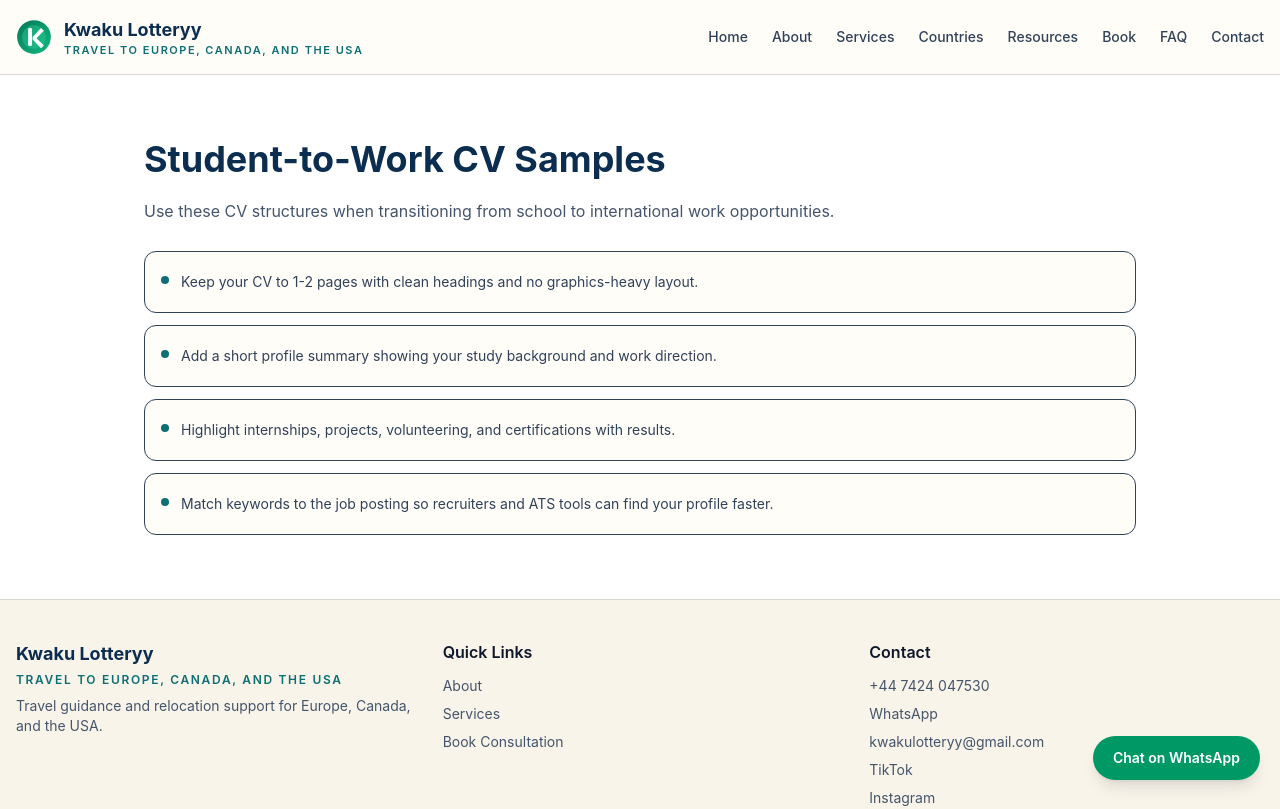
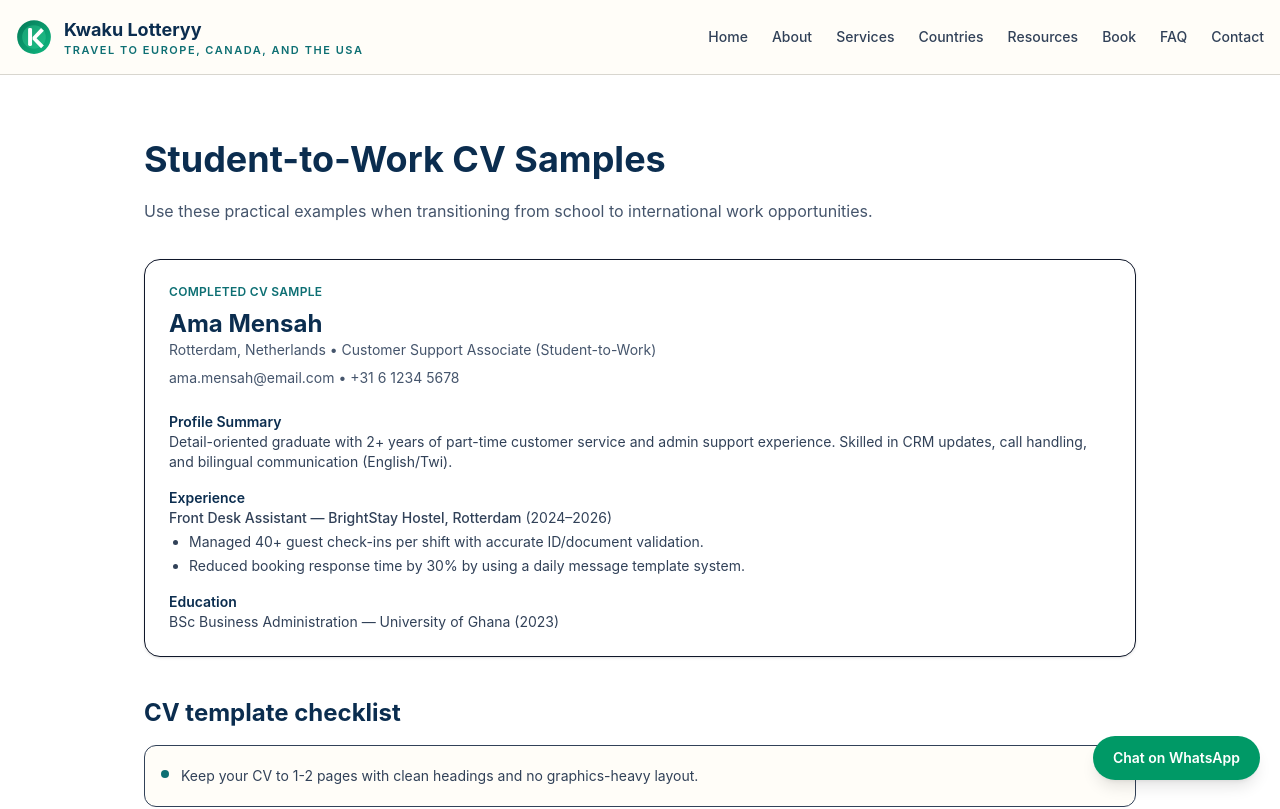
Before and after one commit to learngermanghana/kwakuasamoah, a Next.js app: page /resources/cv in a window 1280 px wide. Shown: the top 809 px of the page. Built offline with nearby package versions, Linux system fonts and the light colour scheme.

Commit message:
Enhance resources with practical samples and realistic testimonials

```diff
--- a/src/app/page.tsx
+++ b/src/app/page.tsx
@@ -137,16 +137,16 @@ export default async function HomePage() {
           </div>
           <div className="mt-8 grid gap-6 md:grid-cols-3">
             <blockquote className="rounded-2xl bg-white p-6 shadow-sm">
-              <p className="text-slate-700">“I got clear steps for my study route and avoided costly mistakes.”</p>
-              <footer className="mt-3 text-sm font-semibold text-slate-600">Ama — Netherlands</footer>
+              <p className="text-slate-700">“I got a clear step-by-step study route, and it helped me avoid expensive mistakes in my first application.”</p>
+              <footer className="mt-3 text-sm font-semibold text-slate-600">Ama O. — Netherlands (Master&apos;s applicant)</footer>
             </blockquote>
             <blockquote className="rounded-2xl bg-white p-6 shadow-sm">
-              <p className="text-slate-700">“The consultation made my Canada visitor planning straightforward.”</p>
-              <footer className="mt-3 text-sm font-semibold text-slate-600">Kojo — Canada</footer>
+              <p className="text-slate-700">“The consultation broke down my Canada visitor plan into simple actions, from documents to interview prep.”</p>
+              <footer className="mt-3 text-sm font-semibold text-slate-600">Kojo A. — Canada visitor applicant</footer>
             </blockquote>
             <blockquote className="rounded-2xl bg-white p-6 shadow-sm">
-              <p className="text-slate-700">“Very responsive on WhatsApp and practical with document prep.”</p>
-              <footer className="mt-3 text-sm font-semibold text-slate-600">Abena — USA</footer>
+              <p className="text-slate-700">“They were very responsive on WhatsApp and practical with my document preparation timeline.”</p>
+              <footer className="mt-3 text-sm font-semibold text-slate-600">Abena K. — USA relocation applicant</footer>
             </blockquote>
           </div>
         </div>
--- a/src/app/resources/cover-letter/page.tsx
+++ b/src/app/resources/cover-letter/page.tsx
@@ -10,9 +10,28 @@ export default function CoverLetterResourcesPage() {
     <section className="mx-auto max-w-5xl px-4 py-16">
       <h1 className="text-4xl font-bold text-[#0b2d4f]">Job Cover Letter Samples</h1>
       <p className="mt-4 max-w-3xl leading-8 text-slate-600">
-        Cover letter examples to explain why you are a strong match for a role abroad.
+        Realistic sample language you can adapt for job applications abroad.
       </p>
-      <ul className="mt-6 space-y-3 text-sm leading-7 text-slate-700">
+
+      <article className="mt-8 rounded-2xl border bg-white p-6 shadow-sm text-sm leading-7 text-slate-700">
+        <p>May 3, 2026</p>
+        <p className="mt-3">Hiring Manager<br />Maple Guest Services<br />Toronto, Canada</p>
+        <p className="mt-4">Dear Hiring Manager,</p>
+        <p className="mt-3">
+          I am applying for the Customer Service Representative role. I recently completed my business studies and have practical front-desk experience supporting international guests in fast-paced environments.
+        </p>
+        <p className="mt-3">
+          In my current role, I manage high-volume check-ins, resolve booking issues, and maintain accurate records in CRM tools. I consistently receive positive feedback for clear communication and calm problem-solving, especially during peak travel periods.
+        </p>
+        <p className="mt-3">
+          I am ready to relocate, available for shift schedules, and committed to representing your brand with professionalism. I would welcome the opportunity to discuss how I can contribute to your team.
+        </p>
+        <p className="mt-3">Thank you for your time and consideration.</p>
+        <p className="mt-3">Sincerely,<br />Ama Mensah</p>
+      </article>
+
+      <h2 className="mt-10 text-2xl font-bold text-[#0b2d4f]">Cover letter template checklist</h2>
+      <ul className="mt-4 space-y-3 text-sm leading-7 text-slate-700">
         {coverLetterTips.map((tip) => (
           <li key={tip} className="flex gap-3 rounded-xl border bg-[#fffdf8] p-4">
             <span className="mt-2 h-2 w-2 rounded-full bg-[#0d6f73]" aria-hidden />
--- a/src/app/resources/cv/page.tsx
+++ b/src/app/resources/cv/page.tsx
@@ -5,14 +5,50 @@ const cvTips = [
   "Match keywords to the job posting so recruiters and ATS tools can find your profile faster."
 ];
 
+const completedCvSample = {
+  name: "Ama Mensah",
+  location: "Rotterdam, Netherlands",
+  title: "Customer Support Associate (Student-to-Work)",
+  email: "ama.mensah@email.com",
+  phone: "+31 6 1234 5678"
+};
+
 export default function CVResourcesPage() {
   return (
     <section className="mx-auto max-w-5xl px-4 py-16">
       <h1 className="text-4xl font-bold text-[#0b2d4f]">Student-to-Work CV Samples</h1>
       <p className="mt-4 max-w-3xl leading-8 text-slate-600">
-        Use these CV structures when transitioning from school to international work opportunities.
+        Use these practical examples when transitioning from school to international work opportunities.
       </p>
-      <ul className="mt-6 space-y-3 text-sm leading-7 text-slate-700">
+
+      <div className="mt-8 rounded-2xl border bg-white p-6 shadow-sm">
+        <p className="text-xs font-semibold uppercase tracking-wide text-[#0d6f73]">Completed CV sample</p>
+        <h2 className="mt-2 text-2xl font-bold text-[#0b2d4f]">{completedCvSample.name}</h2>
+        <p className="text-sm text-slate-600">{completedCvSample.location} • {completedCvSample.title}</p>
+        <p className="mt-2 text-sm text-slate-600">{completedCvSample.email} • {completedCvSample.phone}</p>
+
+        <div className="mt-6 space-y-4 text-sm text-slate-700">
+          <div>
+            <h3 className="font-semibold text-[#0b2d4f]">Profile Summary</h3>
+            <p>Detail-oriented graduate with 2+ years of part-time customer service and admin support experience. Skilled in CRM updates, call handling, and bilingual communication (English/Twi).</p>
+          </div>
+          <div>
+            <h3 className="font-semibold text-[#0b2d4f]">Experience</h3>
+            <p><span className="font-medium">Front Desk Assistant — BrightStay Hostel, Rotterdam</span> (2024–2026)</p>
+            <ul className="mt-1 list-disc space-y-1 pl-5">
+              <li>Managed 40+ guest check-ins per shift with accurate ID/document validation.</li>
+              <li>Reduced booking response time by 30% by using a daily message template system.</li>
+            </ul>
+          </div>
+          <div>
+            <h3 className="font-semibold text-[#0b2d4f]">Education</h3>
+            <p>BSc Business Administration — University of Ghana (2023)</p>
+          </div>
+        </div>
+      </div>
+
+      <h2 className="mt-10 text-2xl font-bold text-[#0b2d4f]">CV template checklist</h2>
+      <ul className="mt-4 space-y-3 text-sm leading-7 text-slate-700">
         {cvTips.map((tip) => (
           <li key={tip} className="flex gap-3 rounded-xl border bg-[#fffdf8] p-4">
             <span className="mt-2 h-2 w-2 rounded-full bg-[#0d6f73]" aria-hidden />
--- a/src/app/resources/page.tsx
+++ b/src/app/resources/page.tsx
@@ -4,17 +4,20 @@ const resourceLinks = [
   {
     href: "/resources/cv",
     title: "CV Samples",
-    description: "Templates and examples for building a strong student-to-work CV for opportunities abroad."
+    description: "See a completed student-to-work CV sample and a practical template checklist.",
+    sample: "Includes: profile summary, experience bullets with results, and education format."
   },
   {
     href: "/resources/cover-letter",
     title: "Cover Letter (Job)",
-    description: "Practical cover letter formats that connect your school background to job requirements."
+    description: "Open a realistic cover letter sample you can copy and adapt for job applications abroad.",
+    sample: "Includes: greeting, achievement paragraph, relocation readiness, and strong close."
   },
   {
     href: "/resources/important-documents",
     title: "Important Extras",
-    description: "Reference letters, SOP guidance, interview preparation, and document checklists."
+    description: "Reference letters, SOP guidance, interview preparation, and document checklists.",
+    sample: "Includes: travel document checklist and practical preparation notes."
   }
 ];
 
@@ -24,10 +27,9 @@ export default function ResourcesPage() {
       <p className="inline-block rounded-full border border-[#9fd7d5] bg-[#eaf7f6] px-3 py-1 text-sm font-semibold text-[#0d6f73]">
         Resources
       </p>
-      <h1 className="mt-4 text-4xl font-bold text-[#0b2d4f]">Resource Navigation</h1>
+      <h1 className="mt-4 text-4xl font-bold text-[#0b2d4f]">Practical Resource Library</h1>
       <p className="mt-4 max-w-3xl leading-8 text-slate-600">
-        Choose a resource category below to view sample documents and practical guidance for moving from school to
-        work opportunities abroad.
+        Explore real samples, not just tips. Each section includes completed examples and clear templates you can use immediately.
       </p>
 
       <nav className="mt-10 grid gap-5 md:grid-cols-3" aria-label="Resource categories">
@@ -39,6 +41,7 @@ export default function ResourcesPage() {
           >
             <h2 className="text-xl font-bold text-[#0b2d4f]">{item.title}</h2>
             <p className="mt-3 text-sm leading-7 text-slate-600">{item.description}</p>
+            <p className="mt-3 rounded-lg bg-[#eaf7f6] px-3 py-2 text-xs font-medium text-[#0b2d4f]">{item.sample}</p>
             <span className="mt-4 inline-block text-sm font-semibold text-[#0d6f73]">Open resource →</span>
           </Link>
         ))}
```
